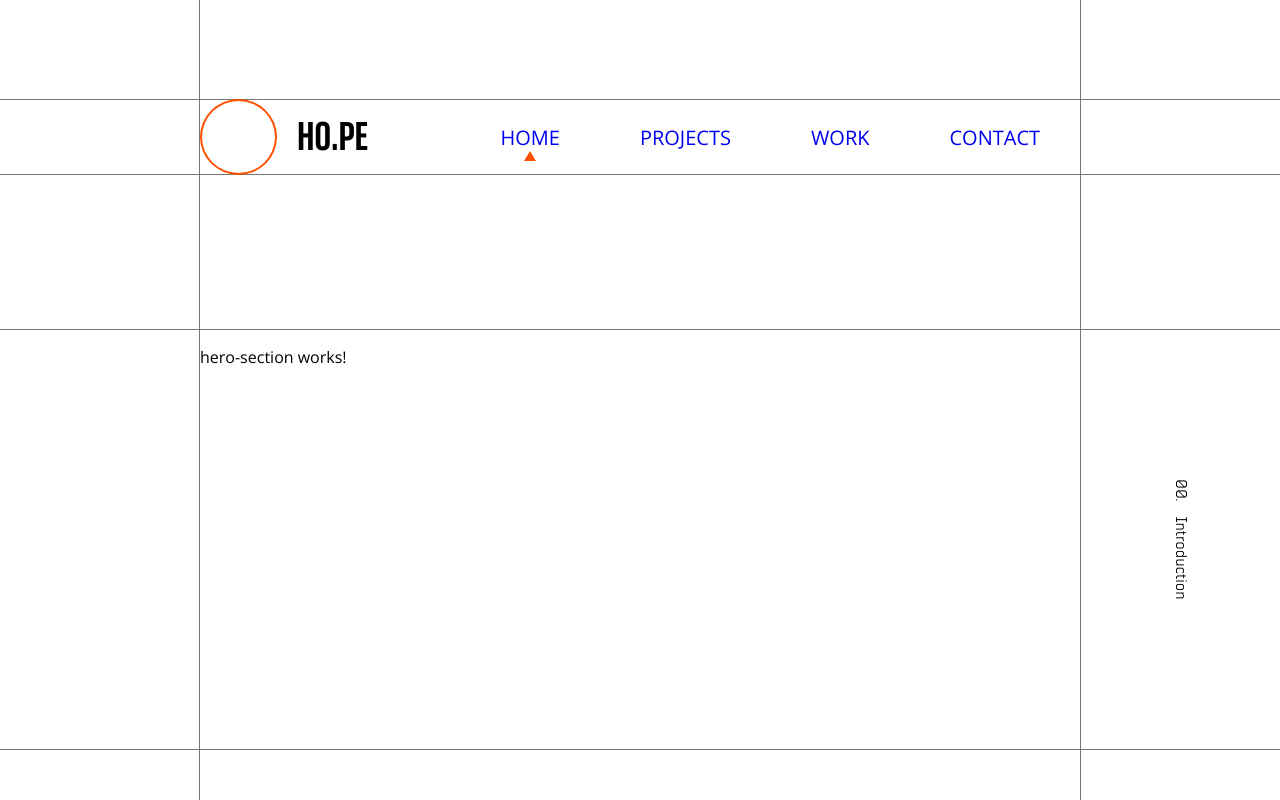
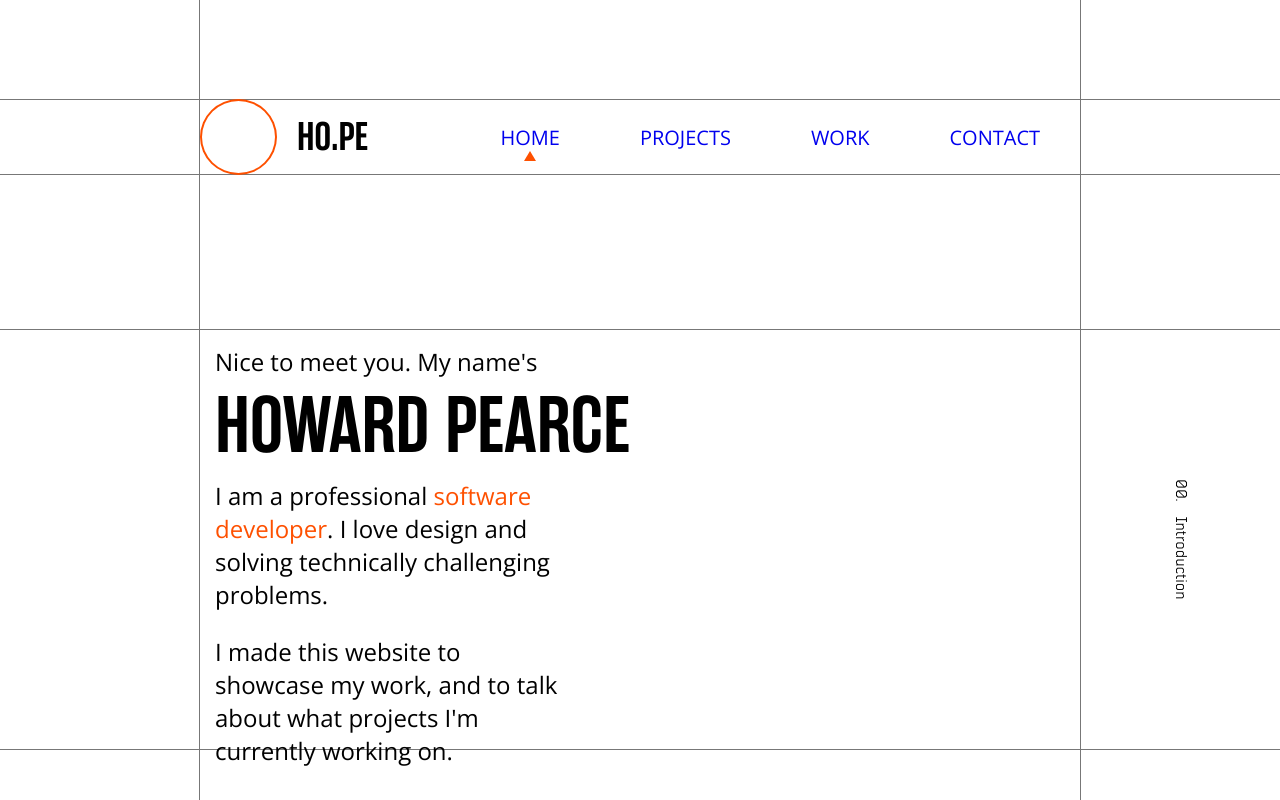
Before and after one commit to strigiforme/code_portfolio, an Angular app: page / in a window 1280 px wide. Built offline with nearby package versions, Linux system fonts and the light colour scheme.

Commit message:
feat(UI): Add typography for hero section

```diff
--- a/src/app/hero-section/hero-section.component.css
+++ b/src/app/hero-section/hero-section.component.css
@@ -0,0 +1,24 @@
+.secondary-text {
+  margin-top: 5px;
+  margin-left: 5px;
+  margin-right: 5px;
+  max-width: 80%;
+}
+
+.hero-text {
+  margin: 0px 5px;
+}
+
+.introduction {
+  padding: 10px;
+}
+
+.greeting {
+  margin-bottom: 0px;
+}
+
+
+.highlight {
+  color: #FE5000;
+  font-style: normal;
+}
--- a/src/app/hero-section/hero-section.component.html
+++ b/src/app/hero-section/hero-section.component.html
@@ -1 +1,12 @@
-<p>hero-section works!</p>
+<div class = "full-container flex space-between">
+  <div class = "full-container introduction">
+    <p class = "secondary-text greeting"> Nice to meet you. My name's </p>
+    <h1 class = "hero-text"> HOWARD PEARCE </h1>
+    <p class = "secondary-text description">I am a professional <em class="highlight">software developer</em>. I love design and solving technically challenging problems.</p>
+    <p class = "secondary-text">I made this website to showcase my work, and to talk about what projects I'm currently working on. </p>
+  </div>
+  <div class = "full-container">
+
+
+  </div>
+</div>
--- a/src/assets/css/text.css
+++ b/src/assets/css/text.css
@@ -24,3 +24,28 @@ a {
 .accent-text {
   font-family: "TT Mussels";
 }
+
+.secondary-text {
+  font-size: 24px;
+}
+
+.hero-text {
+  font-family: "Rama Gothic E SemiBold";
+  font-size: 128px;
+}
+
+@media only screen and (max-width: 1800px) {
+  .hero-text {
+    font-size: 100px;
+  }
+}
+
+@media only screen and (max-width: 1500px) {
+  .hero-text {
+    font-size: 80px;
+  }
+}
+
+.highlight {
+  color: #FE5000;
+}
--- a/src/styles.css
+++ b/src/styles.css
@@ -1,2 +1,7 @@
 /* You can add global styles to this file, and also import other style files */
 body { margin: 0px; }
+
+.full-container {
+  width: 100%;
+  height: 100%;
+}
```
